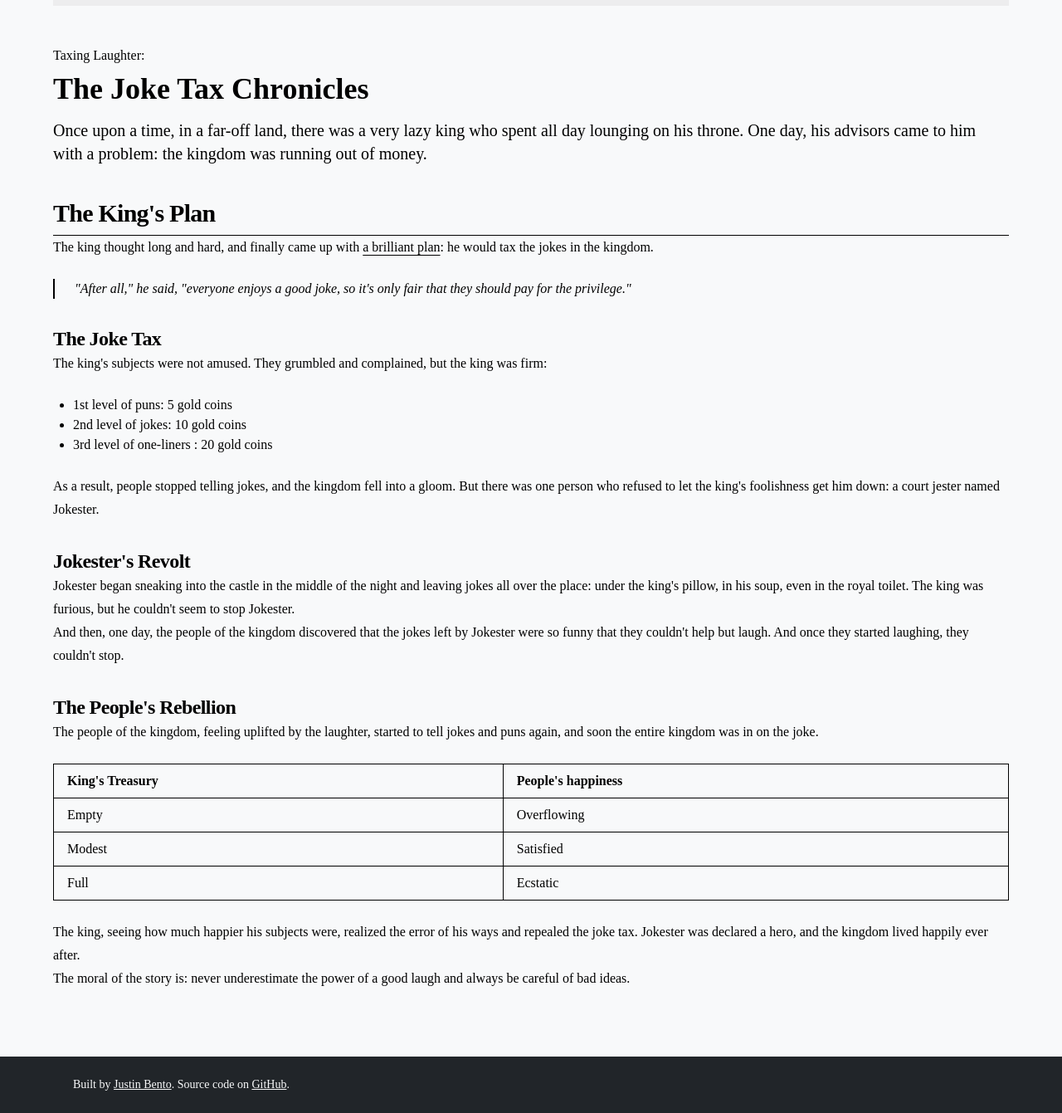
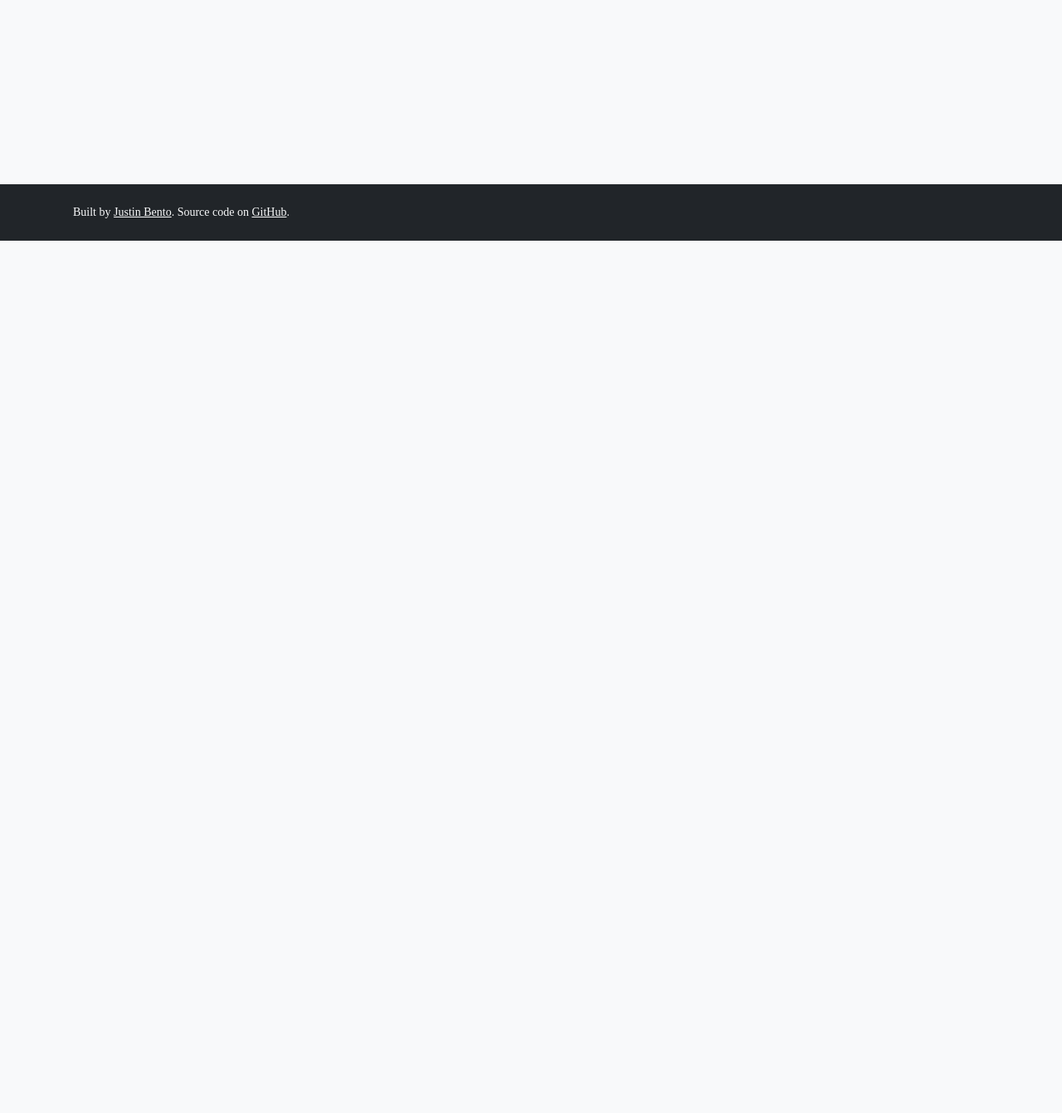
Before and after one commit to Justin-Bento/marker, a React (Vite) app: page /about in a window 1280 px wide. Shown: the part 683-2024 px from the top of the page at 83% size. After the commit the page ends 973 px from the top, so only its background shows below. Built offline with nearby package versions, Linux system fonts and the light colour scheme; a web font is replaced by a local one.

Commit message:
refactor(about): update content to align project vision

```diff
--- a/src/frontend/pages/About.tsx
+++ b/src/frontend/pages/About.tsx
@@ -6,123 +6,21 @@ export default function About() {
   }, []);
   return (
     <>
-      <section className="">
-        <img src="/image-placeholder.webp" alt="" />
-        <span className="flex flex-col-reverse gap-2 mb-4 mt-12">
-          <h1 className="scroll-m-20 text-4xl font-extrabold text-balance">
-            The Joke Tax Chronicles
-          </h1>
-          <p>Taxing Laughter:</p>
-        </span>
-        <p className="text-muted-foreground text-xl leading-7 [&amp;:not(:first-child)]:mt-6">
-          Once upon a time, in a far-off land, there was a very lazy king who
-          spent all day lounging on his throne. One day, his advisors came to
-          him with a problem: the kingdom was running out of money.
+      <section className="max-w-prose text-balance space-y-6 leading-7">
+        <h1 className="scroll-m-20 text-4xl font-extrabold text-balance">
+          What Is Marker?
+        </h1>
+        <p>
+          Marker is a simple word document that is designed to help people track
+          projects and reflect on their learning. Its goal is to capture ideas,
+          document outcomes, and generate insights that support future
+          improvement.
         </p>
-        <h2 className="mt-10 scroll-m-20 border-b pb-2 text-3xl font-semibold tracking-tight transition-colors first:mt-0">
-          The King's Plan
-        </h2>
-        <p className="leading-7 [&amp;:not(:first-child)]:mt-6">
-          The king thought long and hard, and finally came up with{" "}
-          <a
-            href="#"
-            className="text-primary font-medium underline underline-offset-4"
-          >
-            a brilliant plan
-          </a>
-          : he would tax the jokes in the kingdom.
-        </p>
-        <blockquote className="mt-6 border-l-2 pl-6 italic">
-          "After all," he said, "everyone enjoys a good joke, so it's only fair
-          that they should pay for the privilege."
-        </blockquote>
-        <h3 className="mt-8 scroll-m-20 text-2xl font-semibold tracking-tight">
-          The Joke Tax
-        </h3>
-        <p className="leading-7 [&amp;:not(:first-child)]:mt-6">
-          The king's subjects were not amused. They grumbled and complained, but
-          the king was firm:
-        </p>
-        <ul className="my-6 ml-6 list-disc [&amp;&gt;li]:mt-2">
-          <li>1st level of puns: 5 gold coins</li>
-          <li>2nd level of jokes: 10 gold coins</li>
-          <li>3rd level of one-liners : 20 gold coins</li>
-        </ul>
-        <p className="leading-7 [&amp;:not(:first-child)]:mt-6">
-          As a result, people stopped telling jokes, and the kingdom fell into a
-          gloom. But there was one person who refused to let the king's
-          foolishness get him down: a court jester named Jokester.
-        </p>
-        <h3 className="mt-8 scroll-m-20 text-2xl font-semibold tracking-tight">
-          Jokester's Revolt
-        </h3>
-        <p className="leading-7 [&amp;:not(:first-child)]:mt-6">
-          Jokester began sneaking into the castle in the middle of the night and
-          leaving jokes all over the place: under the king's pillow, in his
-          soup, even in the royal toilet. The king was furious, but he couldn't
-          seem to stop Jokester.
-        </p>
-        <p className="leading-7 [&amp;:not(:first-child)]:mt-6">
-          And then, one day, the people of the kingdom discovered that the jokes
-          left by Jokester were so funny that they couldn't help but laugh. And
-          once they started laughing, they couldn't stop.
-        </p>
-        <h3 className="mt-8 scroll-m-20 text-2xl font-semibold tracking-tight">
-          The People's Rebellion
-        </h3>
-        <p className="leading-7 [&amp;:not(:first-child)]:mt-6">
-          The people of the kingdom, feeling uplifted by the laughter, started
-          to tell jokes and puns again, and soon the entire kingdom was in on
-          the joke.
-        </p>
-        <div className="my-6 w-full overflow-y-auto">
-          <table className="w-full">
-            <thead>
-              <tr className="even:bg-muted m-0 border-t p-0">
-                <th className="border px-4 py-2 text-left font-bold [&amp;[align=center]]:text-center [&amp;[align=right]]:text-right">
-                  King's Treasury
-                </th>
-                <th className="border px-4 py-2 text-left font-bold [&amp;[align=center]]:text-center [&amp;[align=right]]:text-right">
-                  People's happiness
-                </th>
-              </tr>
-            </thead>
-            <tbody>
-              <tr className="even:bg-muted m-0 border-t p-0">
-                <td className="border px-4 py-2 text-left [&amp;[align=center]]:text-center [&amp;[align=right]]:text-right">
-                  Empty
-                </td>
-                <td className="border px-4 py-2 text-left [&amp;[align=center]]:text-center [&amp;[align=right]]:text-right">
-                  Overflowing
-                </td>
-              </tr>
-              <tr className="even:bg-muted m-0 border-t p-0">
-                <td className="border px-4 py-2 text-left [&amp;[align=center]]:text-center [&amp;[align=right]]:text-right">
-                  Modest
-                </td>
-                <td className="border px-4 py-2 text-left [&amp;[align=center]]:text-center [&amp;[align=right]]:text-right">
-                  Satisfied
-                </td>
-              </tr>
-              <tr className="even:bg-muted m-0 border-t p-0">
-                <td className="border px-4 py-2 text-left [&amp;[align=center]]:text-center [&amp;[align=right]]:text-right">
-                  Full
-                </td>
-                <td className="border px-4 py-2 text-left [&amp;[align=center]]:text-center [&amp;[align=right]]:text-right">
-                  Ecstatic
-                </td>
-              </tr>
-            </tbody>
-          </table>
-        </div>
-        <p className="leading-7 [&amp;:not(:first-child)]:mt-6">
-          The king, seeing how much happier his subjects were, realized the
-          error of his ways and repealed the joke tax. Jokester was declared a
-          hero, and the kingdom lived happily ever after.
-        </p>
-        <p className="leading-7 [&amp;:not(:first-child)]:mt-6">
-          The moral of the story is: never underestimate the power of a good
-          laugh and always be careful of bad ideas.
+        <p>
+          The project originally began as a Chrome extension and was later
+          rebuilt as a React application after the project’s direction changed
+          to a word document. This drastic change was necessary due to
+          unnecessary abstraction leaving me and other people more confused.
         </p>
       </section>
     </>
```
